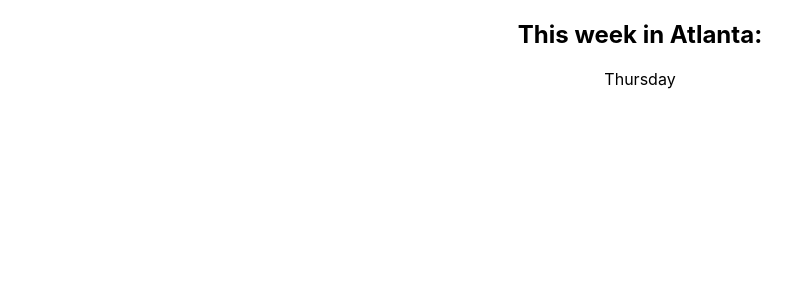
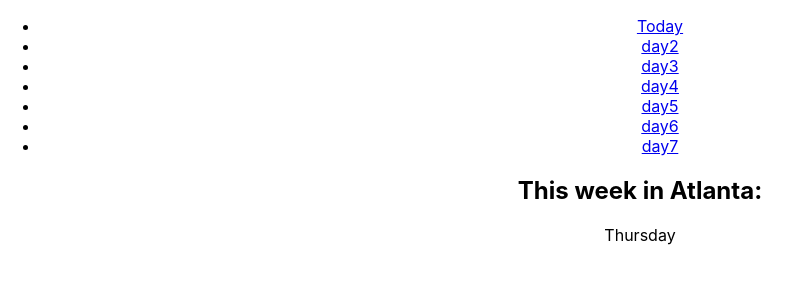
Before and after one commit to omaribrown/WeatherApp, a React (Create React App) app: page / in a window 1280 px wide. Shown: the top 300 px of the page, without its empty margins (0-800 px from the left). Built offline with nearby package versions, Linux system fonts and the light colour scheme; no server answers.

Commit message:
making adjustments to router

```diff
--- a/src/App.js
+++ b/src/App.js
@@ -1,11 +1,12 @@
 import React from 'react';
 import './App.css';
-// import NavBar from './components/NavBar'
+import NavBar from './components/NavBar'
 import WeeklyForecast from './components/WeeklyForecast'
 
 function App() {
   return (
     <div className="App">
+      <NavBar />
       <WeeklyForecast />
       {/* <Test /> */}
     </div>
--- a/src/components/NavBar.jsx
+++ b/src/components/NavBar.jsx
@@ -6,6 +6,7 @@
   Link
 } from "react-router-dom";
 import Today from './Today';
+import WeeklyForecast from './WeeklyForecast';
 import Day2 from './Day2';
 import Day3 from './Day3'
 import Day4 from './Day4';
@@ -50,6 +51,7 @@
         <Switch>
           <Route path="/today">
             <Today />
+            <WeeklyForecast />
           </Route>
           <Route path="/day2">
             <Day2 />
```
